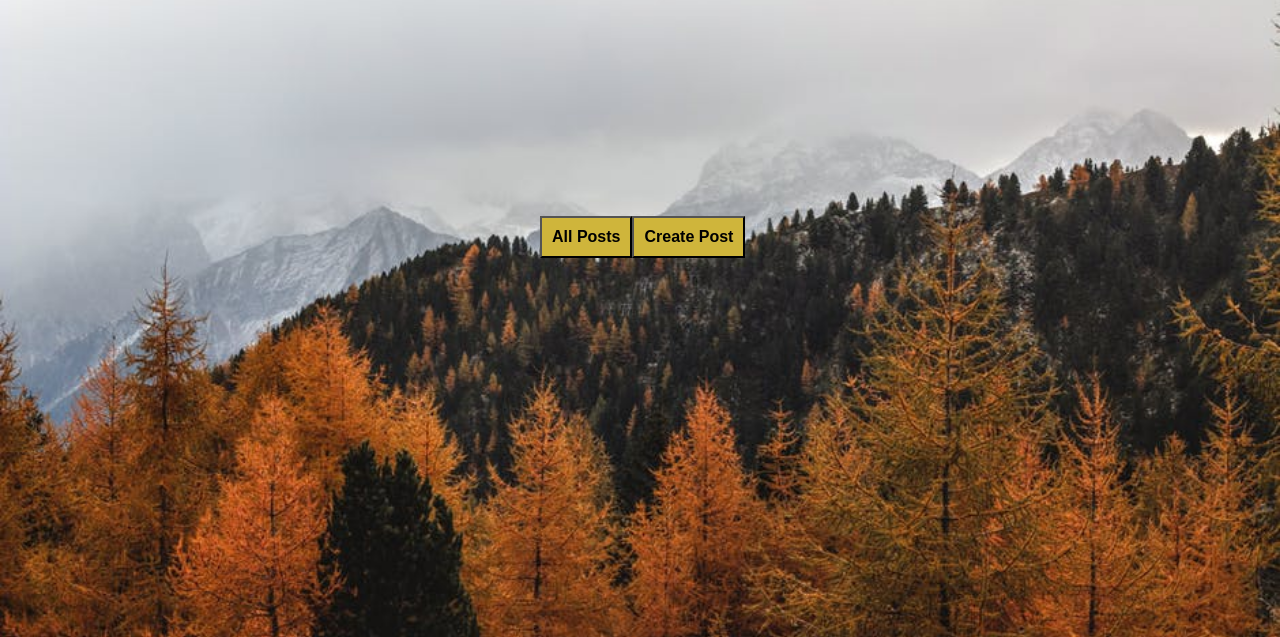
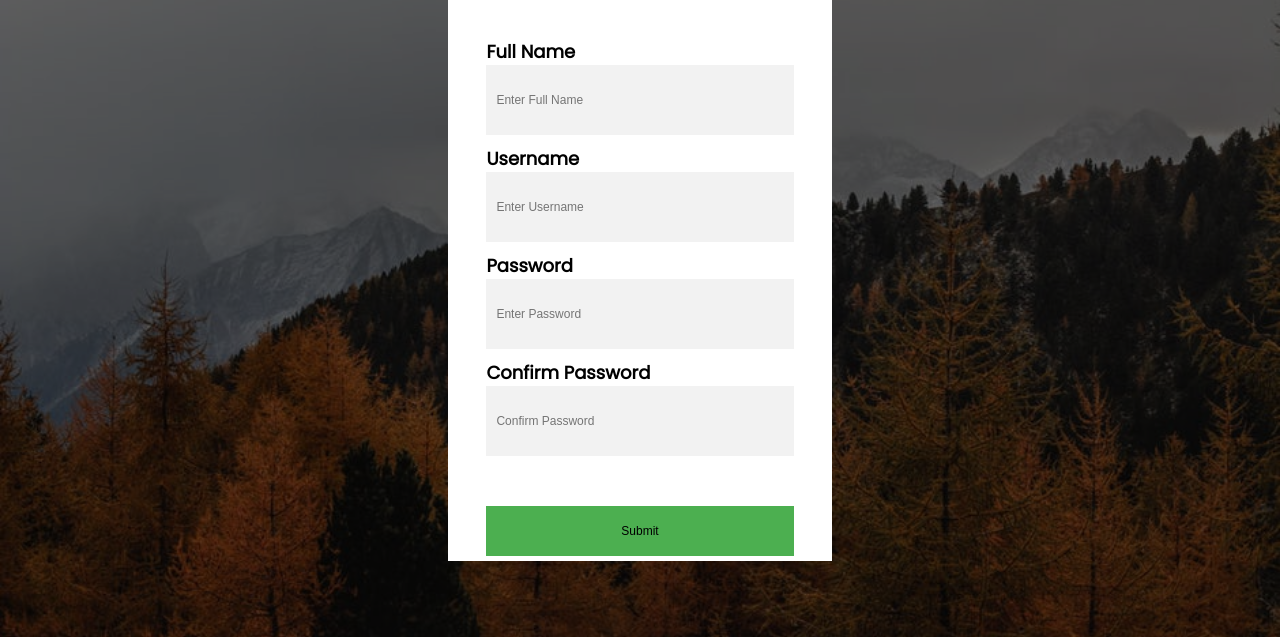
Before and after one commit to SukuC/Blog, a plain HTML site: page index.html in a window 1280 px wide. Shown: the part 163-800 px from the top of the page. Drawn offline with Linux system fonts and the light colour scheme.

Commit message:
SignUp Modal Layout Complete

```diff
--- a/css/index.css
+++ b/css/index.css
@@ -12,12 +12,12 @@ body {
 
 /* Set a style for the rest of the elements besides the header elements on the index.html page */
 
-.postButtons {
+.postButtons--container {
     position: absolute;
     top: 50%;
     left: 50%;
     transform: translate(-50%, -50%);
-    width: 20rem;
+    width: 22rem;
     justify-content: space-between;
     display: flex;
 }
@@ -28,3 +28,96 @@ body {
     padding: 1rem;
     font-weight: bolder;
 }
+
+#signUp--modal {
+    position: absolute;
+    top: 50%;
+    left: 50%;
+    transform: translate(-50%, -50%);
+    background-color: #ffffff;
+    height: 80vh;
+    width: 30vw;
+    padding-top: 0.8rem;
+    display: flex;
+    justify-content: center;
+}
+
+.close {
+    color: #aaaaaa;
+    position: absolute;
+    right: 2rem;
+    font-size: 28px;
+    font-weight: bold;
+}
+
+.close:hover,
+.close:focus {
+    color: #000;
+    text-decoration: none;
+    cursor: pointer;
+}
+
+#modal-container {
+    width: 100vw;
+    height: 100vh;
+    background-color: rgba(0, 0, 0, 0.61);
+    position: absolute;
+    top: 0;
+}
+
+.allPost--title {
+    font-size: 4rem;
+    font-family: Poppins, sans-serif;
+}
+
+.divider {
+    /*transform: rotate(90deg);*/
+    /*height: 30rem;*/
+    width: 100%;
+    margin-bottom: 5rem;
+
+}
+
+.container{
+    display: flex;
+    flex-direction: column;
+    align-items: center;
+    width: 80%;
+    justify-content: center;
+
+}
+.container > label{
+    display: flex;
+    flex-direction: column;
+    font-size: 1.8rem;
+    font-family: Poppins,sans-serif;
+    margin-bottom: 1rem;
+    width: 100%;
+    font-weight: bold;
+}
+.signUp-input{
+    background-color: #f2f2f2;
+    border: none;
+    font-size: 1.2rem;
+    height: 5rem;
+    padding: 1rem;
+}
+
+.signUp-input:focus{
+    background-color: pink;
+    outline: none;
+    border: none;
+    font-size: 1.4rem;
+    height: 5rem;
+    padding: 1rem;
+}
+
+#signUp-submit{
+    background-color: #4CAF50;
+    border: none;
+    font-size: 1.2rem;
+    height: 5rem;
+    padding: 1rem;
+    width: 100%;
+    margin-top: 4rem;
+}
--- a/index.html
+++ b/index.html
@@ -11,6 +11,8 @@
     <!-- Place all CSS for fonts in this file -->
     <link href='css/font.css' rel='stylesheet' type='text/css'>
 
+    <!--    Poppins Font Import From GOOGLE-->
+    <link href="https://fonts.googleapis.com/css?family=Poppins&display=swap" rel="stylesheet">
 </head>
 <body>
 <div id="main-container-div">
@@ -22,8 +24,8 @@
             <span class="logo--info">Explore, Imagine, Create</span>
         </div>
         <div class="menu">
-            <input class="menu__button" type="button" value="Sign In">
-            <input class="menu__button" type="button" value="Sign Up">
+            <input id="signInButton" class="menu__button" type="button" value="Sign In">
+            <input id="signUpButton" class="menu__button" type="button" value="Sign Up">
         </div>
     </div>
 
@@ -31,8 +33,41 @@
 
         <!-- Insert code for All Posts & Create Post button here -->
 
-        <input class="postButtons--button" type="button" value="All Posts">
-        <input class="postButtons--button" type="button" value="Create Post">
+        <div class="postButtons--container">
+            <input id="allPost" class="postButtons--button" type="button" value="All Posts">
+            <input id="createPost" class="postButtons--button" type="button" value="Create Post">
+        </div>
+
+        <div id="modal-container">
+
+            <div id="signUp--modal">
+                <span id="signUp-close" class="close">&times;</span>
+                <div class="container">
+                    <h2 class="allPost--title">Get Started</h2>
+                    <hr class="divider">
+                    <label>Full Name
+                        <input class="signUp-input" type="text" placeholder="Enter Full Name">
+                    </label>
+                    <label>Username
+                        <input  class="signUp-input" type="text" placeholder="Enter Username">
+                    </label>
+                    <label>Password
+                        <input  class="signUp-input" type="text" placeholder="Enter Password">
+                    </label>
+                    <label>Confirm Password
+                        <input  class="signUp-input" type="text" placeholder="Confirm Password">
+                    </label>
+                    <input id="signUp-submit" type="submit">
+                </div>
+            </div>
+
+            <div id="signIn--modal">
+                <span id="signIn-close" class="close">&times;</span>
+                <p>Get Started</p>
+            </div>
+
+        </div>
+
 
     </div>
 </div>
```
